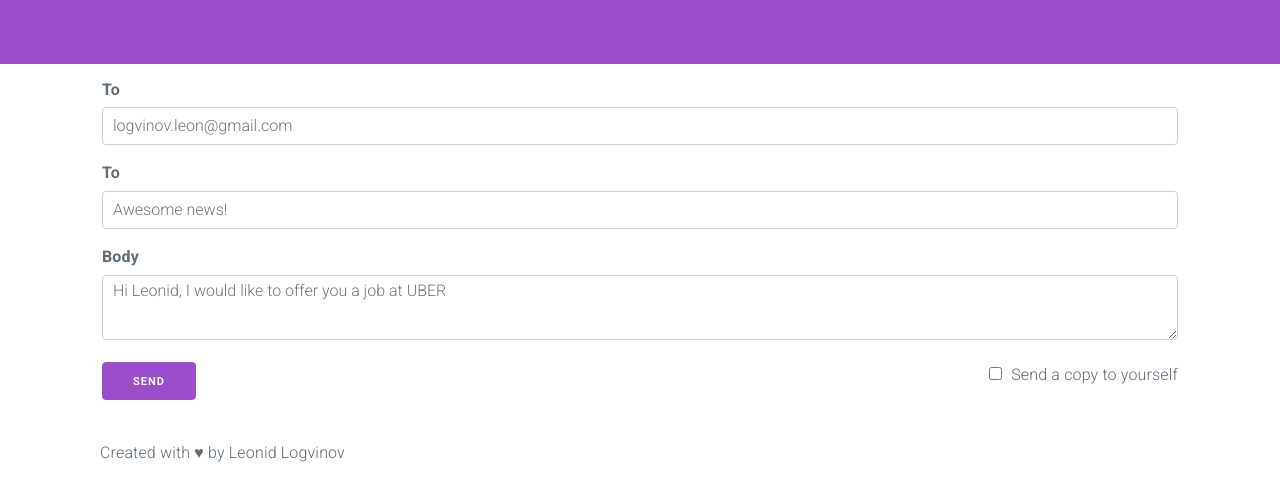
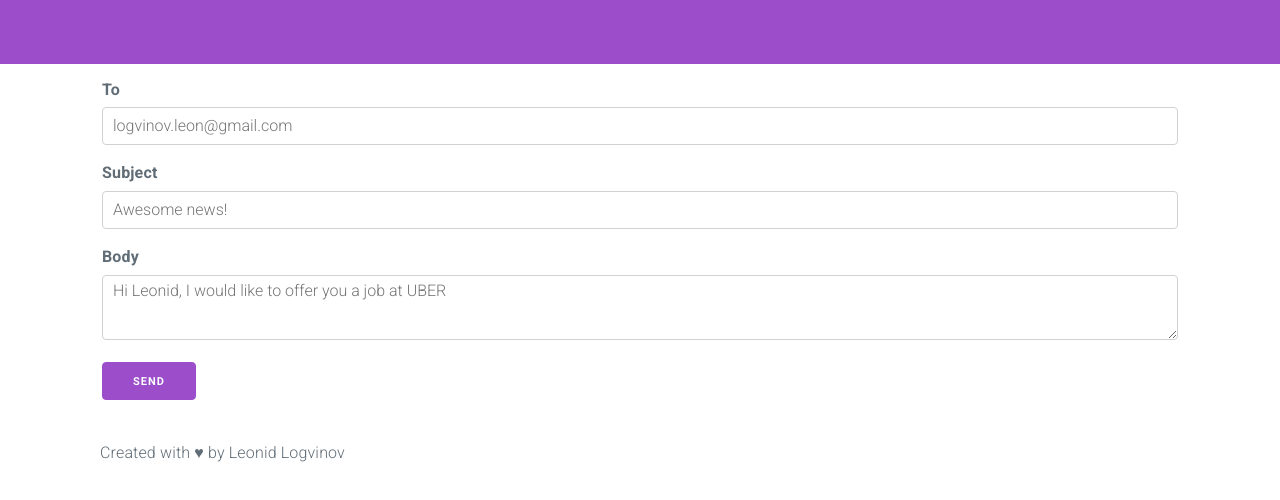
Before and after one commit to LogvinovLeon/UberChallenge, a website: page docs/index.html in a window 1280 px wide. Drawn offline with nearby package versions, Linux system fonts and the light colour scheme.

Commit message:
Fix an error and remove checkbox

```diff
--- a/docs/index.html
+++ b/docs/index.html
@@ -30,14 +30,10 @@
             <fieldset>
                 <label for="to">To</label>
                 <input type="email" placeholder="logvinov.leon@gmail.com" id="to">
-                <label for="subject">To</label>
+                <label for="subject">Subject</label>
                 <input type="text" placeholder="Awesome news!" id="subject">
                 <label for="body">Body</label>
                 <textarea placeholder="Hi Leonid, I would like to offer you a job at UBER" id="body"></textarea>
-                <div class="float-right">
-                    <input type="checkbox" id="confirmField">
-                    <label class="label-inline" for="confirmField">Send a copy to yourself</label>
-                </div>
                 <input class="button-primary" type="submit" value="Send">
             </fieldset>
         </form>
```
